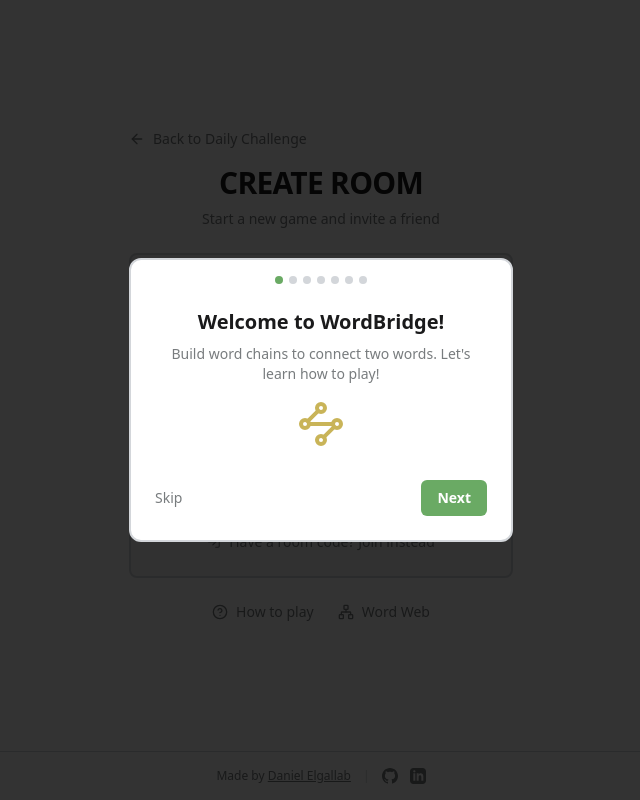
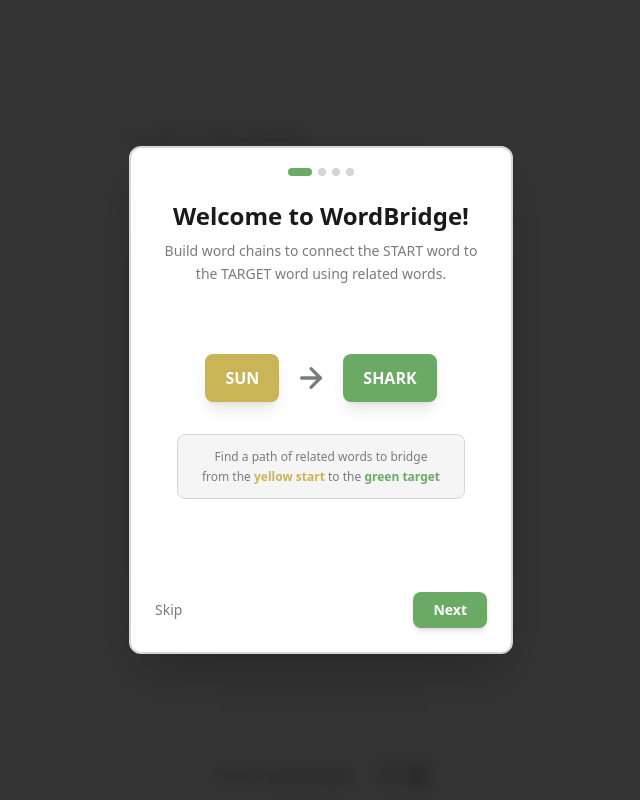
Before and after one commit to danielgallab/wordbridge, a Next.js app: page /multiplayer in a window 1280 px wide. Shown: the whole page, without its empty margins (319-959 px from the left). Built offline with nearby package versions, Linux system fonts and the light colour scheme.

Commit message:
Update tutorial

```diff
--- a/src/components/Tutorial.tsx
+++ b/src/components/Tutorial.tsx
@@ -1,7 +1,7 @@
 'use client';
 
 import { useState, useEffect, useCallback } from 'react';
-import { Waypoints, Trophy, Meh, Lightbulb, Check, X } from 'lucide-react';
+import { Waypoints, Target, Check, X, Sparkles, ArrowRight } from 'lucide-react';
 
 interface TutorialProps {
   onClose: () => void;
@@ -10,30 +10,25 @@ interface TutorialProps {
 const TUTORIAL_STEPS = [
   {
     title: 'Welcome to WordBridge!',
-    description: 'Build word chains to connect two words. Let\'s learn how to play!',
+    description: 'Build word chains to connect the START word to the TARGET word using related words.',
     visual: (
-      <div className="flex items-center justify-center gap-2 py-4">
-        <Waypoints className="w-12 h-12 text-[var(--present)]" />
-      </div>
-    ),
-  },
-  {
-    title: 'Your Goal',
-    description: 'Connect the START word to the TARGET word using related words.',
-    visual: (
-      <div className="flex flex-col items-center gap-3 py-4">
-        <div className="flex items-center gap-3">
-          <div className="px-4 py-2 rounded-md bg-[var(--present)] text-white font-bold uppercase text-sm">
-            CAT
+      <div className="flex flex-col items-center gap-8 py-6">
+        <div className="flex items-center gap-4">
+          <div className="px-5 py-3 rounded-lg bg-[var(--present)] text-white font-bold uppercase text-base shadow-lg opacity-0 animate-[slideInLeft_0.5s_ease-out_forwards]" style={{ animationDelay: '0.2s' }}>
+            SUN
           </div>
-          <span className="text-[var(--text-muted)] text-lg">→</span>
-          <div className="px-4 py-2 rounded-md bg-[var(--correct)] text-white font-bold uppercase text-sm">
-            DOG
+          <div className="opacity-0 animate-[scaleIn_0.5s_ease-out_forwards]" style={{ animationDelay: '0.5s' }}>
+            <ArrowRight className="w-8 h-8 text-[var(--text-muted)]" strokeWidth={2.5} />
+          </div>
+          <div className="px-5 py-3 rounded-lg bg-[var(--correct)] text-white font-bold uppercase text-base shadow-lg opacity-0 animate-[slideInRight_0.5s_ease-out_forwards]" style={{ animationDelay: '0.2s' }}>
+            SHARK
           </div>
         </div>
-        <p className="text-xs text-[var(--text-muted)]">
-          Yellow = Start • Green = Target
-        </p>
+        <div className="px-6 py-3 rounded-lg bg-[var(--surface)] border border-[var(--border)] opacity-0 animate-[fadeIn_0.5s_ease-out_forwards]" style={{ animationDelay: '0.8s' }}>
+          <p className="text-xs text-[var(--text-muted)] text-center leading-relaxed">
+            Find a path of related words to bridge<br />from the <span className="font-bold text-[var(--present)]">yellow start</span> to the <span className="font-bold text-[var(--correct)]">green target</span>
+          </p>
+        </div>
       </div>
     ),
   },
@@ -41,23 +36,28 @@ const TUTORIAL_STEPS = [
     title: 'Build Your Chain',
     description: 'Type words that are related to the previous word. Each word must connect logically!',
     visual: (
-      <div className="flex flex-col gap-1.5 py-4 max-w-[200px] mx-auto">
-        <div className="px-3 py-2 rounded-md bg-[var(--present)] text-white font-bold uppercase text-sm flex justify-between">
-          <span>CAT</span>
-          <span className="opacity-60 text-xs">+0</span>
-        </div>
-        <div className="px-3 py-2 rounded-md bg-[var(--surface)] border border-[var(--border)] font-bold uppercase text-sm flex justify-between">
-          <span>PET</span>
-          <span className="opacity-60 text-xs">+1</span>
-        </div>
-        <div className="px-3 py-2 rounded-md bg-[var(--surface)] border border-[var(--border)] font-bold uppercase text-sm flex justify-between">
-          <span>ANIMAL</span>
-          <span className="opacity-60 text-xs">+2</span>
-        </div>
-        <div className="px-3 py-2 rounded-md bg-[var(--correct)] text-white font-bold uppercase text-sm flex justify-between">
-          <span>DOG</span>
-          <span className="opacity-60 text-xs">+3</span>
-        </div>
+      <div className="flex flex-col gap-2 py-6 w-full max-w-[240px] mx-auto">
+        {[
+          { word: 'SUN', color: 'var(--present)', delay: '0s' },
+          { word: 'SKY', color: 'var(--surface)', delay: '0.1s', border: true },
+          { word: 'BLUE', color: 'var(--surface)', delay: '0.2s', border: true },
+          { word: 'OCEAN', color: 'var(--surface)', delay: '0.3s', border: true },
+          { word: 'SHARK', color: 'var(--correct)', delay: '0.4s' },
+        ].map((item, idx) => (
+          <div
+            key={idx}
+            className="w-full px-4 py-2.5 rounded-lg font-bold uppercase text-sm flex justify-between items-center shadow-md opacity-0 animate-[slideInUp_0.4s_ease-out_forwards]"
+            style={{
+              backgroundColor: item.border ? item.color : item.color,
+              border: item.border ? '2px solid var(--border)' : 'none',
+              color: item.border ? 'var(--text)' : 'white',
+              animationDelay: item.delay,
+            }}
+          >
+            <span>{item.word}</span>
+            <span className="opacity-60 text-xs">+{idx}</span>
+          </div>
+        ))}
       </div>
     ),
   },
@@ -65,90 +65,51 @@ const TUTORIAL_STEPS = [
     title: 'Words Must Connect',
     description: 'Each word must be directly related to the previous one. Weak connections will be rejected!',
     visual: (
-      <div className="flex flex-col gap-2.5 py-4 text-sm">
-        <div className="flex items-center gap-2 px-3 py-2 rounded-md bg-[var(--correct)]/10 border border-[var(--correct)]/30">
-          <Check className="w-4 h-4 text-[var(--correct)]" />
-          <span>CAT → PET</span>
-          <span className="text-xs text-[var(--text-muted)] ml-auto">(direct)</span>
+      <div className="flex flex-col gap-3 py-6 text-sm">
+        <div className="flex items-center gap-3 px-4 py-3 rounded-lg bg-[var(--correct)]/10 border-2 border-[var(--correct)]/30 animate-[slideInLeft_0.4s_ease-out]">
+          <Check className="w-5 h-5 text-[var(--correct)] flex-shrink-0" />
+          <span className="font-medium">SUN → SKY</span>
+          <span className="text-xs text-[var(--correct)] ml-auto font-bold">✓ STRONG</span>
         </div>
-        <div className="flex items-center gap-2 px-3 py-2 rounded-md bg-[var(--error)]/10 border border-[var(--error)]/30 opacity-75">
-          <X className="w-4 h-4 text-[var(--error)]" />
-          <span className="line-through">CAT → ROCKET</span>
-          <span className="text-xs text-[var(--error)] ml-auto">no connection</span>
+        <div className="flex items-center gap-3 px-4 py-3 rounded-lg bg-[var(--error)]/10 border-2 border-[var(--error)]/30 opacity-75 animate-[shake_0.5s_ease-out]" style={{ animationDelay: '0.2s' }}>
+          <X className="w-5 h-5 text-[var(--error)] flex-shrink-0" />
+          <span className="line-through font-medium">SUN → PIZZA</span>
+          <span className="text-xs text-[var(--error)] ml-auto font-bold">✗ WEAK</span>
         </div>
-        <div className="flex items-center gap-2 px-3 py-2 rounded-md bg-[var(--error)]/10 border border-[var(--error)]/30 opacity-75">
-          <X className="w-4 h-4 text-[var(--error)]" />
-          <span className="line-through">TREE → LEG</span>
-          <span className="text-xs text-[var(--error)] ml-auto">too indirect</span>
-        </div>
-        <p className="text-xs text-[var(--text-muted)] text-center mt-1">
-          TREE→LEG needs: tree→wood→furniture→leg
-        </p>
-      </div>
-    ),
-  },
-  {
-    title: 'Shortest Chain Wins',
-    description: 'Race against your opponent! The player with the shortest chain when time runs out wins.',
-    visual: (
-      <div className="flex flex-col items-center gap-4 py-4">
-        <div className="flex items-center gap-6">
-          <div className="text-center">
-            <div className="flex justify-center mb-1">
-              <Trophy className="w-8 h-8 text-[var(--correct)]" />
-            </div>
-            <div className="text-xs text-[var(--correct)] font-bold">3 steps</div>
-          </div>
-          <div className="text-[var(--text-muted)]">vs</div>
-          <div className="text-center">
-            <div className="flex justify-center mb-1">
-              <Meh className="w-8 h-8 text-[var(--text-muted)]" />
-            </div>
-            <div className="text-xs text-[var(--text-muted)]">5 steps</div>
-          </div>
-        </div>
-        <p className="text-xs text-[var(--text-muted)]">
-          Fewer steps = Better!
-        </p>
-      </div>
-    ),
-  },
-  {
-    title: 'Tips for Success',
-    description: 'Think of synonyms, categories, or associations. Be creative but logical!',
-    visual: (
-      <div className="flex flex-col gap-3 py-4 text-sm">
-        <div className="flex items-center gap-2">
-          <Lightbulb className="w-5 h-5 text-[var(--present)]" />
-          <span className="text-[var(--text-muted)]">OCEAN → WATER → DRINK</span>
-        </div>
-        <div className="flex items-center gap-2">
-          <Lightbulb className="w-5 h-5 text-[var(--present)]" />
-          <span className="text-[var(--text-muted)]">FAST → SPEED → CAR</span>
-        </div>
-        <div className="flex items-center gap-2">
-          <Lightbulb className="w-5 h-5 text-[var(--present)]" />
-          <span className="text-[var(--text-muted)]">KING → ROYAL → CROWN</span>
+        <div className="flex items-center gap-3 px-4 py-3 rounded-lg bg-[var(--error)]/10 border-2 border-[var(--error)]/30 opacity-75 animate-[shake_0.5s_ease-out]" style={{ animationDelay: '0.4s' }}>
+          <X className="w-5 h-5 text-[var(--error)] flex-shrink-0" />
+          <span className="line-through font-medium">TREE → LEG</span>
+          <span className="text-xs text-[var(--error)] ml-auto font-bold">✗ TOO INDIRECT</span>
         </div>
       </div>
     ),
   },
   {
-    title: 'Ready to Play!',
-    description: 'Create a room and share the code with a friend, or join an existing room.',
+    title: 'Aim for the Shortest Path',
+    description: 'Challenge yourself to find the most efficient chain. Fewer steps means a better solution!',
     visual: (
-      <div className="flex flex-col items-center gap-3 py-4">
-        <div className="flex gap-3">
-          <div className="px-4 py-2 rounded-md bg-[var(--correct)] text-white font-bold text-sm">
-            Create Room
+      <div className="flex flex-col items-center gap-5 py-6">
+        <div className="flex items-center gap-8">
+          <div className="text-center opacity-0 animate-[scaleIn_0.5s_ease-out_forwards]">
+            <div className="flex justify-center mb-2">
+              <Target className="w-10 h-10 text-[var(--correct)]" />
+            </div>
+            <div className="text-sm text-[var(--correct)] font-bold">3 steps</div>
+            <div className="text-xs text-[var(--text-muted)] mt-1">Excellent!</div>
           </div>
-          <div className="px-4 py-2 rounded-md bg-[var(--present)] text-white font-bold text-sm">
-            Join
+          <div className="text-center opacity-0 animate-[scaleIn_0.5s_ease-out_forwards]" style={{ animationDelay: '0.2s' }}>
+            <div className="flex justify-center mb-2">
+              <Sparkles className="w-10 h-10 text-[var(--present)]" />
+            </div>
+            <div className="text-sm text-[var(--text-muted)] font-bold">5 steps</div>
+            <div className="text-xs text-[var(--text-muted)] mt-1">Good!</div>
           </div>
         </div>
-        <p className="text-xs text-[var(--text-muted)]">
-          Share the 4-letter code with your opponent
-        </p>
+        <div className="px-4 py-2 rounded-lg bg-[var(--present)]/10 border border-[var(--present)]/30 opacity-0 animate-[fadeIn_0.5s_ease-out_forwards]" style={{ animationDelay: '0.4s' }}>
+          <p className="text-xs text-[var(--text-muted)] text-center">
+            <span className="font-bold text-[var(--text)]">No timer, no opponent</span> — take your time to find the best path!
+          </p>
+        </div>
       </div>
     ),
   },
@@ -188,17 +149,17 @@ export function Tutorial({ onClose }: TutorialProps) {
   }, [handleNext, handlePrev, onClose]);
 
   return (
-    <div className="fixed inset-0 bg-black/80 flex items-center justify-center z-50 p-4">
-      <div className="bg-[var(--background)] border-2 border-[var(--border)] rounded-xl w-full max-w-sm overflow-hidden">
+    <div className="fixed inset-0 bg-black/80 backdrop-blur-sm flex items-center justify-center z-50 p-4 animate-[fadeIn_0.3s_ease-out]">
+      <div className="bg-[var(--background)] border-2 border-[var(--border)] rounded-xl w-full max-w-sm overflow-hidden shadow-2xl animate-[scaleIn_0.3s_ease-out]">
         {/* Progress dots */}
-        <div className="flex justify-center gap-1.5 pt-4 pb-2">
+        <div className="flex justify-center gap-1.5 pt-5 pb-2">
           {TUTORIAL_STEPS.map((_, index) => (
             <button
               key={index}
               onClick={() => setCurrentStep(index)}
-              className={`w-2 h-2 rounded-full transition-colors ${
+              className={`w-2 h-2 rounded-full transition-all duration-300 ${
                 index === currentStep
-                  ? 'bg-[var(--correct)]'
+                  ? 'bg-[var(--correct)] w-6'
                   : index < currentStep
                   ? 'bg-[var(--present)]'
                   : 'bg-[var(--border)]'
@@ -208,17 +169,19 @@ export function Tutorial({ onClose }: TutorialProps) {
         </div>
 
         {/* Content */}
-        <div className="px-6 py-4 text-center">
-          <h2 className="text-xl font-bold mb-2">{step.title}</h2>
-          <p className="text-sm text-[var(--text-muted)]">{step.description}</p>
-          {step.visual}
+        <div className="px-6 py-4 text-center h-[400px] flex flex-col">
+          <h2 className="text-2xl font-bold mb-2 text-[var(--text)]">{step.title}</h2>
+          <p className="text-sm text-[var(--text-muted)] leading-relaxed">{step.description}</p>
+          <div className="flex-1 flex items-center justify-center">
+            {step.visual}
+          </div>
         </div>
 
         {/* Navigation */}
-        <div className="flex items-center justify-between px-6 pb-6">
+        <div className="flex items-center justify-between px-6 pb-6 pt-2">
           <button
             onClick={onClose}
-            className="text-sm text-[var(--text-muted)] hover:text-[var(--text)] transition-colors"
+            className="text-sm text-[var(--text-muted)] hover:text-[var(--text)] transition-colors font-medium"
           >
             Skip
           </button>
@@ -227,14 +190,14 @@ export function Tutorial({ onClose }: TutorialProps) {
             {currentStep > 0 && (
               <button
                 onClick={handlePrev}
-                className="px-4 py-2 rounded-md bg-[var(--surface)] border border-[var(--border)] text-[var(--text)] font-bold text-sm hover:opacity-90 transition-opacity"
+                className="px-4 py-2 rounded-lg bg-[var(--surface)] border border-[var(--border)] text-[var(--text)] font-bold text-sm hover:opacity-90 transition-all hover:scale-105"
               >
                 Back
               </button>
             )}
             <button
               onClick={handleNext}
-              className="px-4 py-2 rounded-md bg-[var(--correct)] text-white font-bold text-sm hover:opacity-90 transition-opacity"
+              className="px-5 py-2 rounded-lg bg-[var(--correct)] text-white font-bold text-sm hover:opacity-90 transition-all hover:scale-105 shadow-md"
             >
               {isLastStep ? "Let's Play!" : 'Next'}
             </button>
```
Also changed, not shown: src/app/globals.css (+54 -0 lines), src/components/daily/DailyChallenge.tsx (+0 -7 lines), src/components/game/ChainDisplay.tsx (+15 -2 lines).
